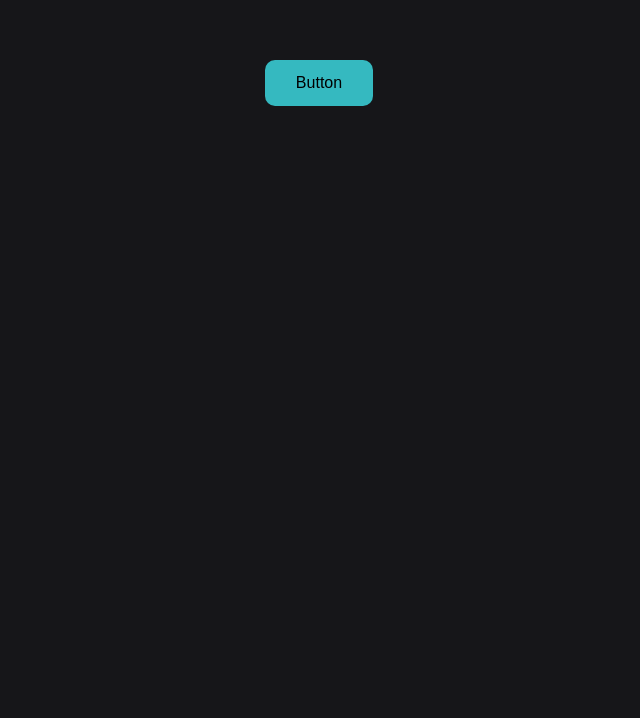
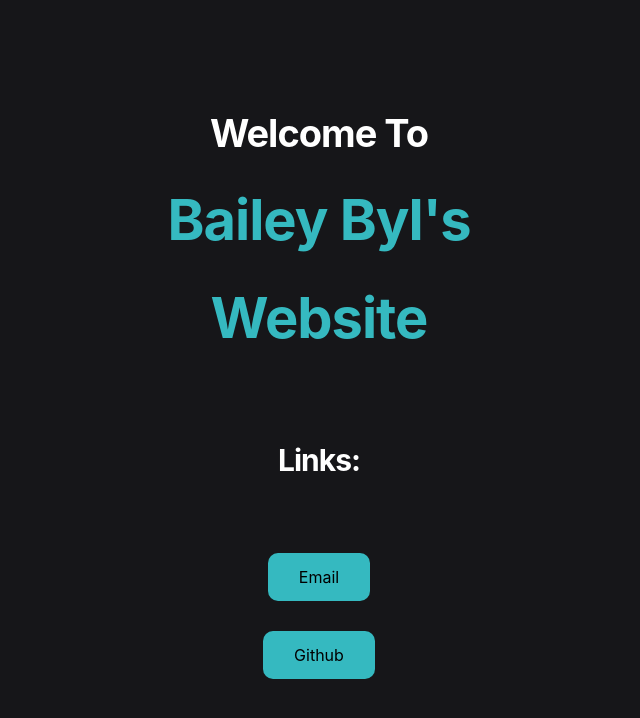
Before and after one commit to BaileyByl/website, a plain HTML site: page index.html in a window 1280 px wide. Shown: the whole page, without its empty margins (321-961 px from the left). Drawn offline with Linux system fonts and the light colour scheme.

Commit message:
Add files via upload

```diff
--- a/index.html
+++ b/index.html
@@ -4,6 +4,14 @@
    <link rel="stylesheet" href="styles.css">
   </head>
   <body>
-    <a href="#" class="button glow-button" target="_blank">Button</a>
+    <h1>Welcome To</h1>
+    <h2>Bailey Byl's</h2>
+    <h2>Website</h2>
+    <br>
+    <h3>Links:</h3>
+    <br>
+    <a href="mailto:baileybyl02@gmail.com" class="button glow-button" target="_blank">Email</a>
+    <br>
+    <a href="https://github.com/BaileyByl" class="button glow-button" target="_blank">Github</a>
   </body>
 </html>
--- a/styles.css
+++ b/styles.css
@@ -1,17 +1,36 @@
 body {
   background: #161619;
-  font-family: Arial, sans-serif;
+  font-family: 'Inter', sans-serif;
   text-align: center;
   margin: 0;
-  padding: 60px;
+  padding: 80px;
 }
 
-.h1, h2, h3, h4, h5, h6 {
-  font-weight: bold;
-  color: #ffffff;
+h1 {
+  color: rgb(255, 255, 255);
+  font-size: 38px;
+  letter-spacing: -1px;
+  font-weight: 700;
+  margin: 30px;
 }
 
-.a {
+h2 {
+  color: #35b9c0;
+  font-size: 56px;
+  letter-spacing: -1px;
+  font-weight: 700;
+  margin: 30px;
+}
+
+h3 {
+  color: #ffffff;
+  font-size: 30px;
+  letter-spacing: -1px;
+  font-weight: 700;
+  margin: 40px;
+}
+
+a {
   color: #ffffff;
   text-decoration: none;
 }
@@ -28,6 +47,7 @@ body {
   font-size: 16px;
   cursor: pointer;
   transition: all 0.2s ease-in-out;
+  margin: 15px;
 }
 
 .glow-button {
@@ -36,5 +56,5 @@ body {
 
 .glow-button:hover {
   color: #000000;
-  box-shadow: 0 5px 15px rgb(53, 185, 192, 0.4);
+  box-shadow: 0 5px 25px rgb(53, 185, 192, 0.3);
 }
```
